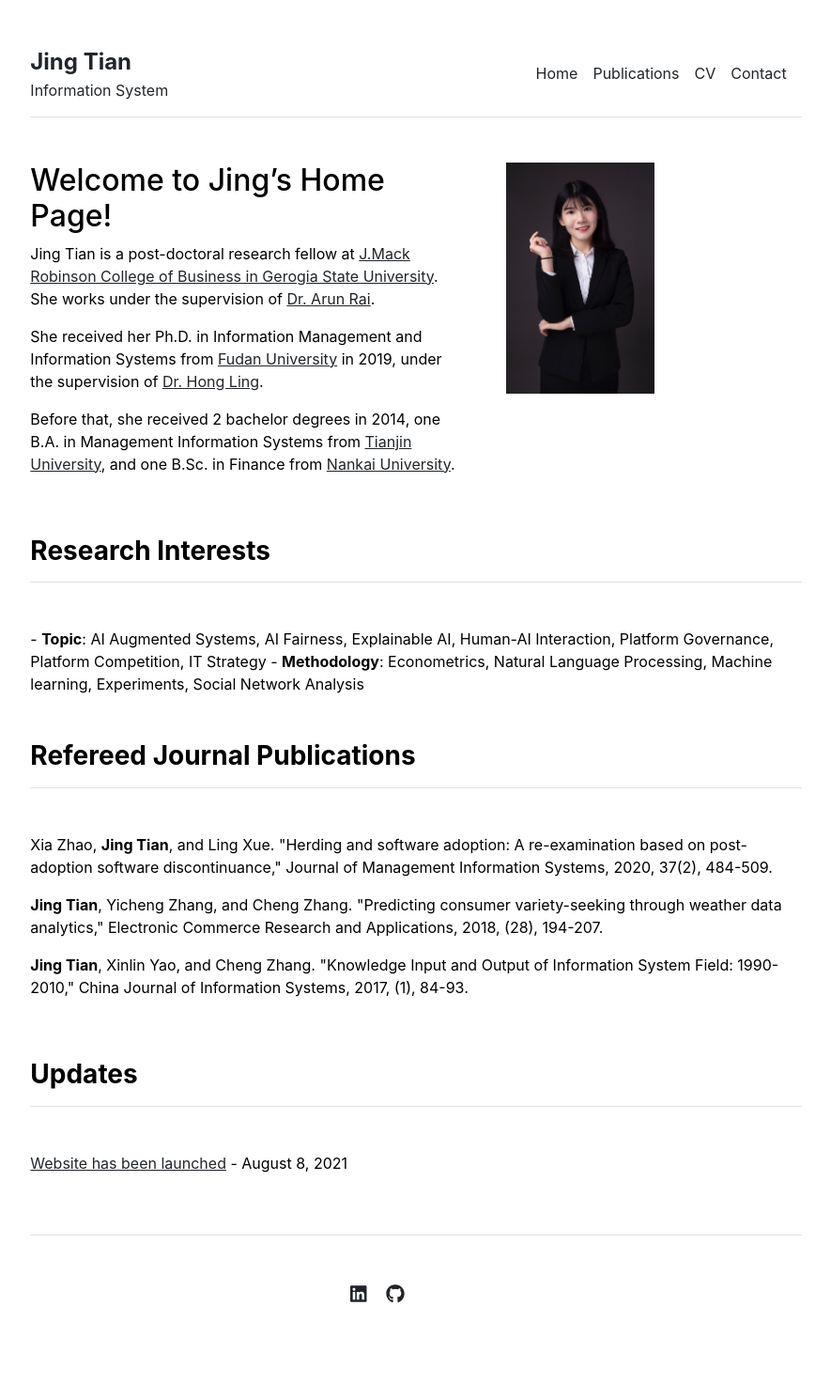
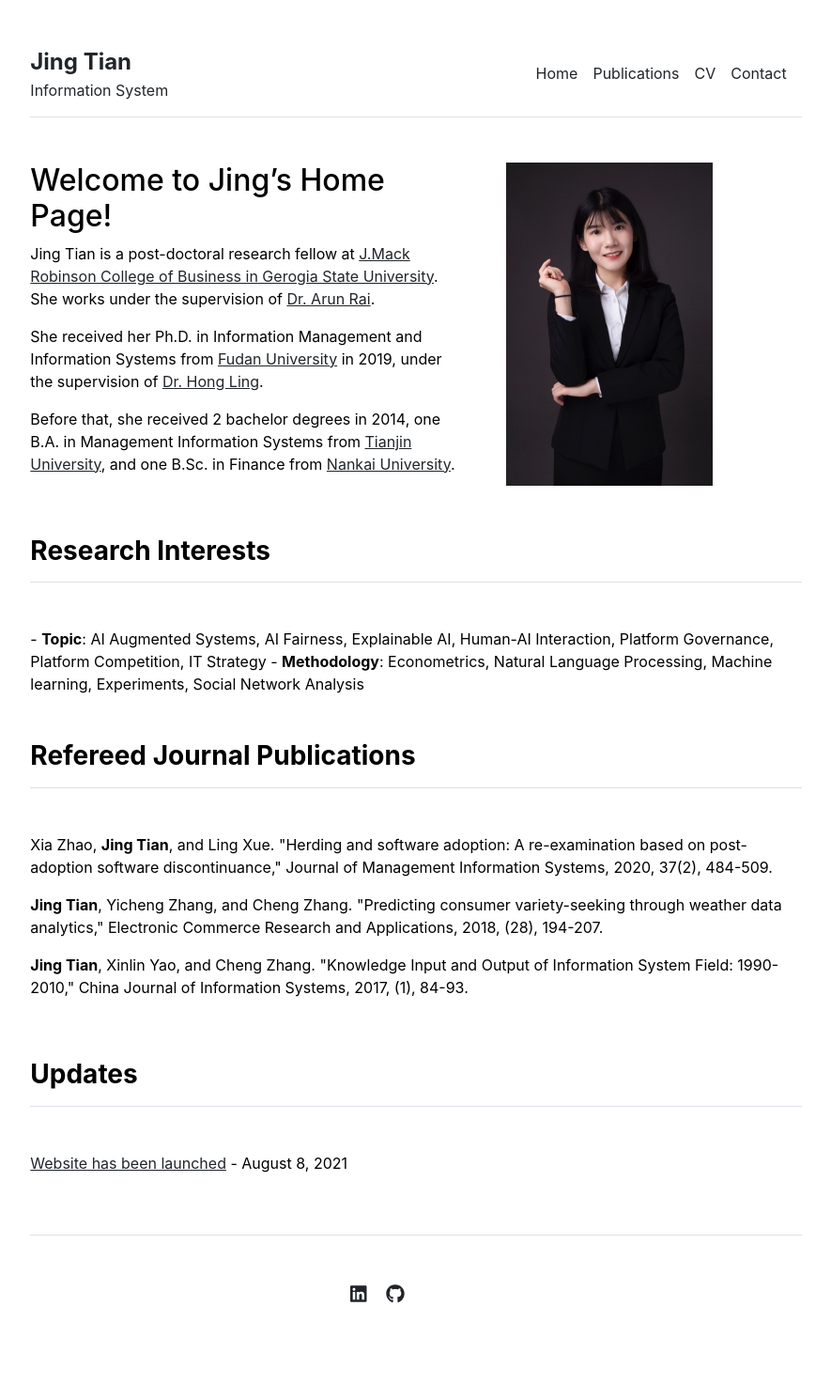
Before and after one commit to jingtianIS/jingtianIS.github.io, a Jekyll site: the page built from index.md, in a window 1280 px wide. Shown: the whole page at 94% size, without its empty margins (197-1082 px from the left). Built offline with Jekyll 4.4.1, drawn with Linux system fonts in a browser that asks for light colours.

Commit message:
Update home.html

```diff
--- a/_layouts/home.html
+++ b/_layouts/home.html
@@ -8,7 +8,7 @@ layout: default
     {{ content }}
   </div>
   <div class="col-md-5">
-    <img src="{{ site.github.url }}/assets/img/index.jpg" alt="Home" width="50%">
+    <img src="{{ site.github.url }}/assets/img/index.jpg" alt="Home" width="70%">
   </div>
 </div>
 
```
